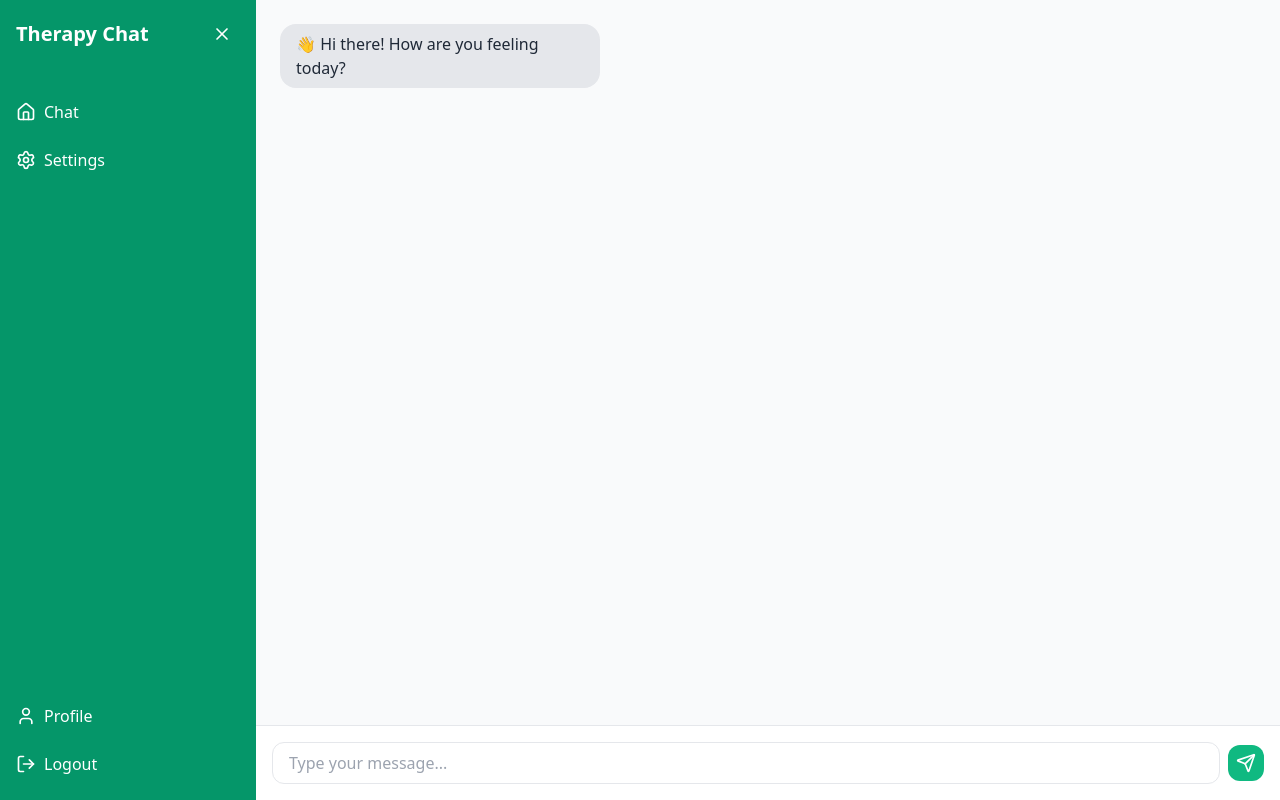
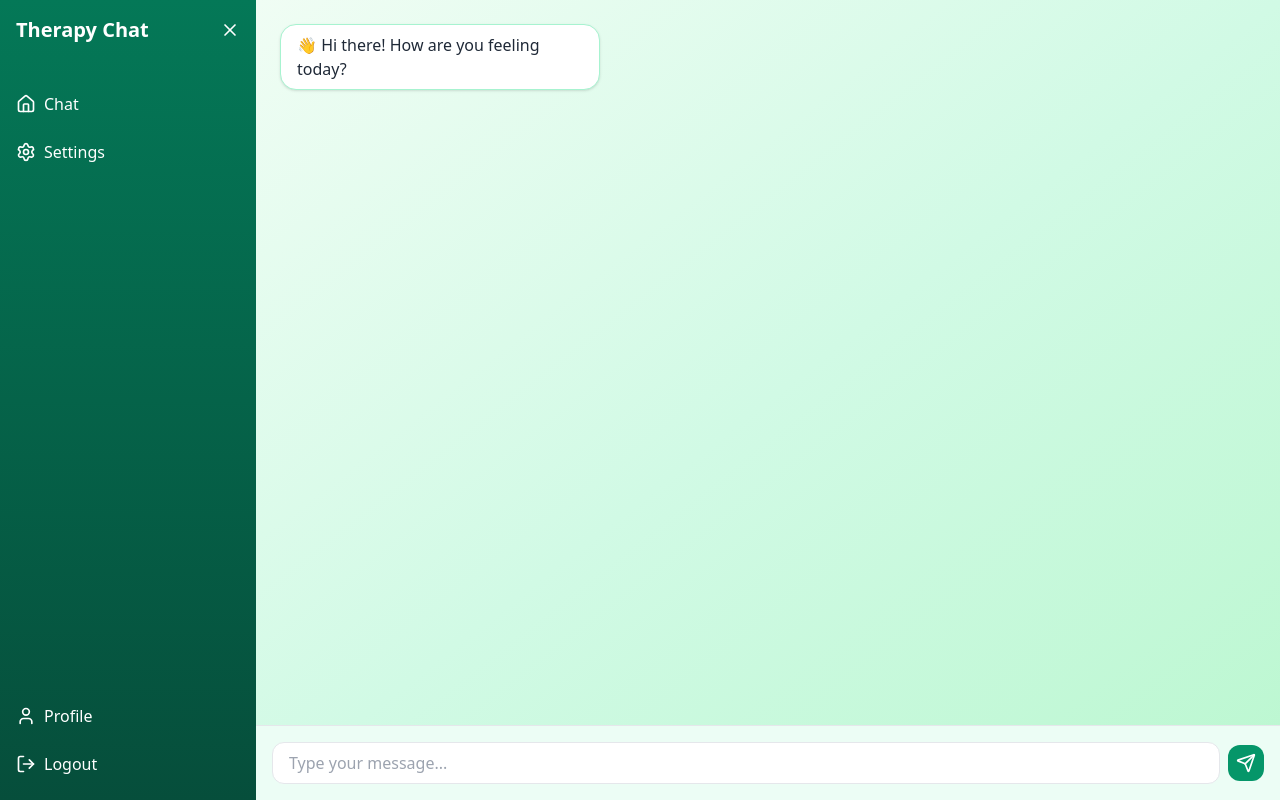
Before and after one commit to TJIT-FINAL-PROJ/AI-THERAPY, a React (Vite) app in the folder frontend/: page /chat in a window 1280 px wide. Built offline with nearby package versions, Linux system fonts and the light colour scheme.

Commit message:
chat page edit

```diff
--- a/frontend/package.json
+++ b/frontend/package.json
@@ -16,6 +16,7 @@
     "lucide-react": "^0.541.0",
     "react": "^19.1.1",
     "react-dom": "^19.1.1",
+    "react-icons": "^5.5.0",
     "react-router-dom": "^7.8.1"
   },
   "devDependencies": {
--- a/frontend/src/components/ChatPage.jsx
+++ b/frontend/src/components/ChatPage.jsx
@@ -50,7 +50,7 @@ const ChatPage = () => {
       <aside
         className={`${
           isSidebarOpen ? "w-64" : "w-16"
-        } bg-emerald-600 text-white flex flex-col justify-between transition-all duration-300`}
+        } bg-gradient-to-b from-emerald-700 to-emerald-900 text-white flex flex-col justify-between transition-all duration-300`}
       >
         {/* Top Links */}
         <div>
@@ -62,7 +62,7 @@ const ChatPage = () => {
             )}
             <button
               onClick={() => setIsSidebarOpen(!isSidebarOpen)}
-              className="p-2 rounded-lg hover:bg-emerald-700"
+              className="rounded-lg hover:bg-emerald-800"
             >
               {isSidebarOpen ? <X size={20} /> : <Menu size={20} />}
             </button>
@@ -70,7 +70,7 @@ const ChatPage = () => {
           <nav className="mt-6 space-y-2">
             <Link
               to="/chat"
-              className="flex items-center gap-2 px-4 py-2 hover:bg-emerald-700 rounded-lg"
+              className="flex items-center gap-2 px-4 py-2 hover:bg-emerald-800 rounded-lg"
             >
               <Home className="w-5 h-5" />
               {isSidebarOpen && <span>Chat</span>}
@@ -78,7 +78,7 @@ const ChatPage = () => {
             {isSidebarOpen && (
               <Link
                 to="/settings"
-                className="flex items-center gap-2 px-4 py-2 hover:bg-emerald-700 rounded-lg"
+                className="flex items-center gap-2 px-4 py-2 hover:bg-emerald-800 rounded-lg"
               >
                 <Settings className="w-5 h-5" />
                 <span>Settings</span>
@@ -91,7 +91,7 @@ const ChatPage = () => {
         <div className="mb-4 space-y-2">
           <Link
             to="/profile"
-            className="flex items-center gap-2 px-4 py-2 hover:bg-emerald-700 rounded-lg"
+            className="flex items-center gap-2 px-4 py-2 hover:bg-emerald-800 rounded-lg"
           >
             <User className="w-5 h-5" />
             {isSidebarOpen && <span>Profile</span>}
@@ -107,7 +107,7 @@ const ChatPage = () => {
       </aside>
 
       {/* Main Chat Section */}
-      <main className="flex-1 flex flex-col bg-gray-50">
+      <main className="flex-1 flex flex-col bg-gradient-to-br from-green-50 via-emerald-100 to-green-200">
         {/* Chat Messages */}
         <div className="flex-1 p-6 overflow-y-auto space-y-4">
           {messages.map((msg, index) => (
@@ -118,10 +118,10 @@ const ChatPage = () => {
               }`}
             >
               <div
-                className={`px-4 py-2 rounded-2xl max-w-xs ${
+                className={`px-4 py-2 rounded-2xl max-w-xs shadow ${
                   msg.sender === "user"
-                    ? "bg-emerald-500 text-white"
-                    : "bg-gray-200 text-gray-800"
+                    ? "bg-emerald-600 text-white"
+                    : "bg-white text-gray-800 border border-emerald-200"
                 }`}
               >
                 {msg.text}
@@ -131,7 +131,7 @@ const ChatPage = () => {
         </div>
 
         {/* Input Box */}
-        <div className="p-4 border-t bg-white flex items-center gap-2">
+        <div className="p-4 border-t bg-emerald-50 flex items-center gap-2">
           <input
             type="text"
             value={input}
@@ -142,7 +142,7 @@ const ChatPage = () => {
           />
           <button
             onClick={handleSend}
-            className="p-2 bg-emerald-500 text-white rounded-xl hover:bg-emerald-600"
+            className="p-2 bg-emerald-600 text-white rounded-xl hover:bg-emerald-700"
           >
             <Send className="w-5 h-5" />
           </button>
@@ -168,7 +168,7 @@ const ChatPage = () => {
               </button>
               <button
                 onClick={handleLogout}
-                className="px-4 py-2 rounded-lg bg-emerald-500 hover:bg-emerald-600 text-white font-medium"
+                className="px-4 py-2 rounded-lg bg-emerald-600 hover:bg-emerald-700 text-white font-medium"
               >
                 Logout
               </button>
```
Also changed, not shown: 1 other file (tests, documents, lock files or other folders).
